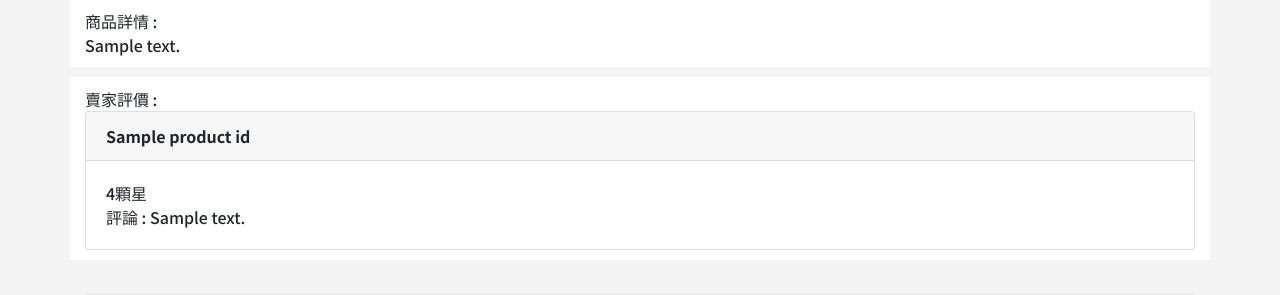
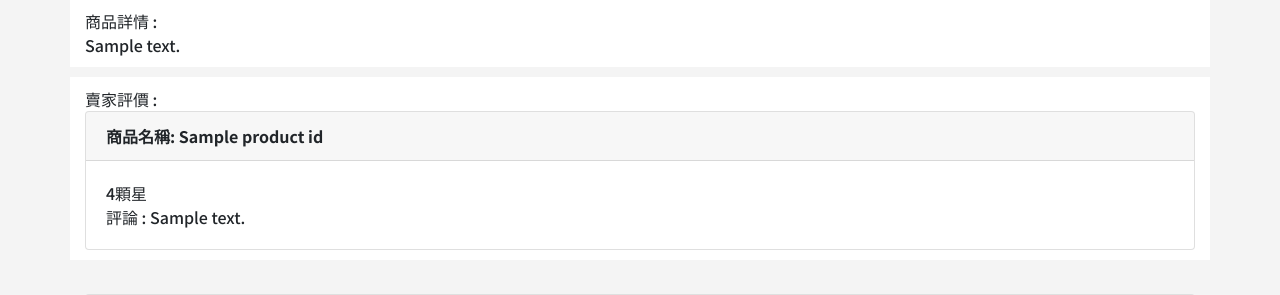
Before and after one commit to No3ody9rogramming/hishop, a Flask app: template app/templates/product/normal.html in a window 1280 px wide. Shown: the part 626-921 px from the top of the page. Run offline with Flask 2, Linux system fonts and the light colour scheme; the template is opened without the code that fills it: values that come from a table or form of the project are taken from there, most other values are stand-ins (such as "Sample title", 1, 10 or a date in 2020); grey boxes marked "Sample" are stand-in pictures; some libraries are stand-ins or nearby versions.

Commit message:
product name

```diff
--- a/app/templates/product/bidding.html
+++ b/app/templates/product/bidding.html
@@ -295,7 +295,7 @@
 				{%if order.seller_rating != None and order.seller_comment != None%}
 					<br>
 					<div class="card">
-						<div class="card-header text-black font-weight-bold" style="height: auto;">{{order.product_id.name}}</div>
+						<div class="card-header text-black font-weight-bold" style="height: auto;">商品名稱: {{order.product_id.name}}</div>
 						<div class="card-body">
 							<div id="hotProductIndicators" class="carousel slide" data-ride="carousel" data-interval="8000">
 								<div class="carousel-inner">
--- a/app/templates/product/normal.html
+++ b/app/templates/product/normal.html
@@ -229,7 +229,7 @@
 				{%if order.seller_rating != None and order.seller_comment != None%}
 					<br>
 					<div class="card">
-						<div class="card-header text-black font-weight-bold" style="height: auto;">{{order.product_id.name}}</div>
+						<div class="card-header text-black font-weight-bold" style="height: auto;">商品名稱: {{order.product_id.name}}</div>
 						<div class="card-body">
 							<div id="hotProductIndicators" class="carousel slide" data-ride="carousel" data-interval="8000">
 								<div class="carousel-inner">
```
